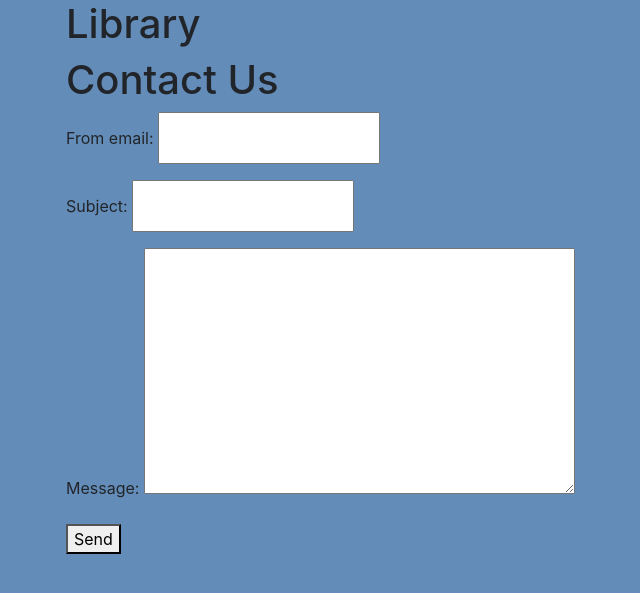
After one commit to pationix/Book-list, a Django app: page /contact/ in a window 1280 px wide. The commit adds this page. Shown: the top 593 px of the page, without its empty margins (19-659 px from the left). Run offline with Django 3.2, Linux system fonts and the light colour scheme; some libraries are stand-ins or nearby versions.

Commit message:
fix + contact form

```diff
--- a/Web/settings.py
+++ b/Web/settings.py
@@ -121,3 +121,5 @@ USE_TZ = True
 # https://docs.djangoproject.com/en/3.1/howto/static-files/
 
 STATIC_URL = '/static/'
+DEFAULT_FROM_EMAIL = 'example@learndjango.0'
+EMAIL_BACKEND = 'django.core.mail.backends.console.EmailBackend'
--- a/myapp/forms.py
+++ b/myapp/forms.py
@@ -1,5 +1,6 @@
 from django import forms
 from django.forms import ModelForm
+
 
 from .models import *
 
@@ -7,3 +8,8 @@ class BookForm(forms.ModelForm):
     class Meta:
         model = Book
         fields = '__all__'
+
+class ContactForm(forms.Form):
+    from_email = forms.EmailField(required=True)
+    subject = forms.CharField(required=True)
+    message = forms.CharField(widget=forms.Textarea, required=True)
--- a/myapp/templates/base.html
+++ b/myapp/templates/base.html
@@ -10,6 +10,14 @@
 
     <link href="floating-labels.css" rel="stylesheet">
     <style>
+        footer{
+    height: 40px;
+    width:100%;
+    position: absolute;
+    right: 0;
+    bottom: 0;
+    font-size: large;
+}
         a{
             color: #fff;
         }
@@ -75,4 +83,6 @@
     <script src="https://cdn.jsdelivr.net/npm/popper.js@1.16.0/dist/umd/popper.min.js" integrity="sha384-Q6E9RHvbIyZFJoft+2mJbHaEWldlvI9IOYy5n3zV9zzTtmI3UksdQRVvoxMfooAo" crossorigin="anonymous"></script>
     <script src="https://stackpath.bootstrapcdn.com/bootstrap/4.4.1/js/bootstrap.min.js" integrity="sha384-wfSDF2E50Y2D1uUdj0O3uMBJnjuUD4Ih7YwaYd1iqfktj0Uod8GCExl3Og8ifwB6" crossorigin="anonymous"></script>
   </body>
+
+
 </html>
--- /dev/null
+++ b/myapp/templates/email.html
@@ -0,0 +1,13 @@
+{%  extends 'base.html' %}
+
+{% block content %}
+
+<h1>Contact Us</h1>
+<form method="post">
+    {% csrf_token %}
+    {{ formC.as_p }}
+    <div class="form-actions">
+      <button type="submit">Send</button>
+    </div>
+</form>
+{% endblock content %}
--- a/myapp/templates/homepage.html
+++ b/myapp/templates/homepage.html
@@ -68,4 +68,5 @@
         </div>
         {% endfor %}
     </div>
+    <footer><a class="btn btn-primary" href="{% url 'contact' %}" role="button">Contact</a></footer>
 {% endblock content %}
--- a/myapp/urls.py
+++ b/myapp/urls.py
@@ -7,5 +7,6 @@ urlpatterns = [
     path('', home, name='home'),
     path('update_book/<str:pk>/', views.updateBook, name="update_book"),
     path('delete_book/<str:pk>/', views.deleteBook, name="delete_book"),
-    path('preview_book/<str:pk>/', views.previewBook, name="preview_book")
+    path('preview_book/<str:pk>/', views.previewBook, name="preview_book"),
+    path('contact/', views.contactView, name='contact'),
 ]
--- a/myapp/views.py
+++ b/myapp/views.py
@@ -1,6 +1,8 @@
 from .models import *
 from .forms import *
 from django.shortcuts import render, redirect
+from django.core.mail import send_mail, BadHeaderError
+from django.http import HttpResponse
 
 def home(request):
     books = Book.objects.all()
@@ -45,3 +47,19 @@ def previewBook(request, pk):
     context = {'bookp':book}
 
     return render(request, 'preview_book.html', context)
+
+def contactView(request):
+    if request.method == 'GET':
+        formC = ContactForm()
+    else:
+        formC = ContactForm(request.POST)
+        if formC.is_valid():
+            subject = formC.cleaned_data['subject']
+            from_email = formC.cleaned_data['from_email']
+            message = formC.cleaned_data['message']
+            try:
+                send_mail(subject, message, from_email, ['admin@example.123'])
+            except BadHeaderError:
+                return HttpResponse('Invalid header found.')
+            return redirect('home')
+    return render(request, "email.html", {'formC': formC})
```
Also changed, not shown: myapp/templates/preview_book.html (+5 -4 lines), db.sqlite3.
